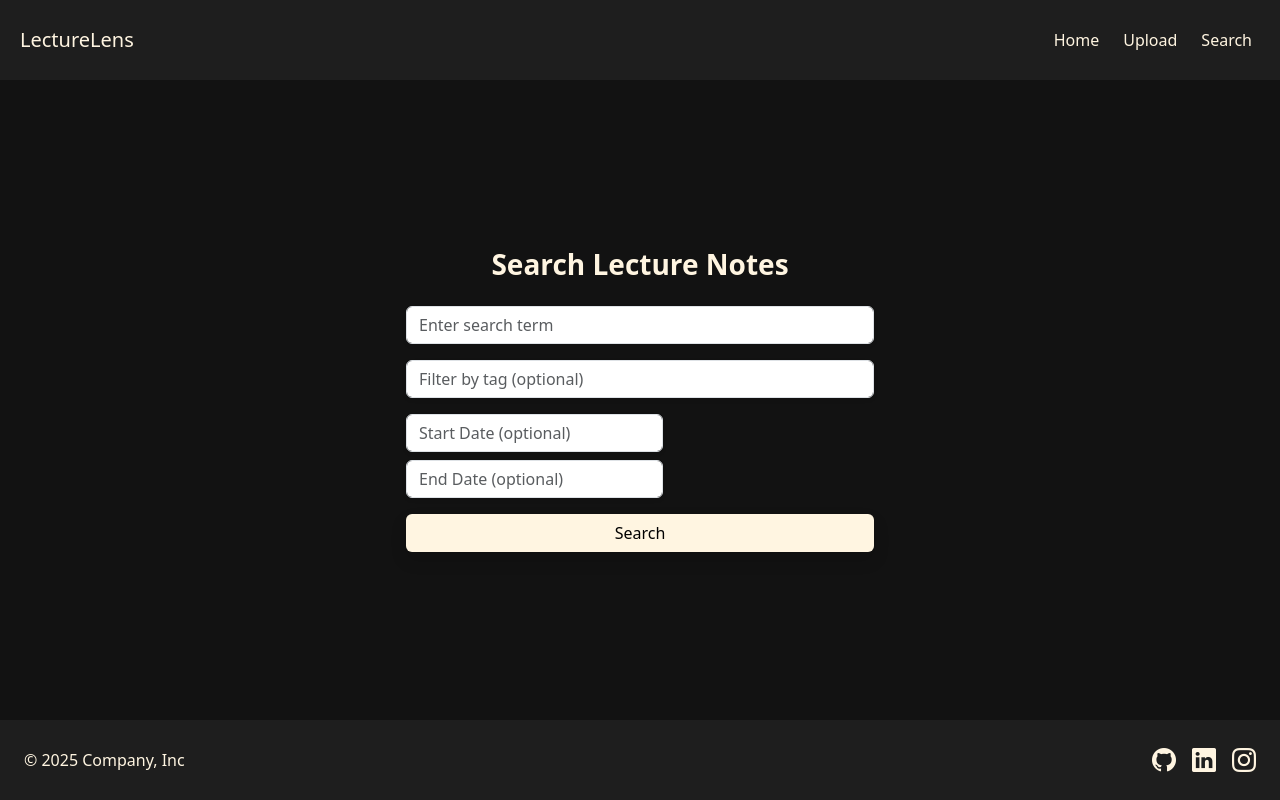
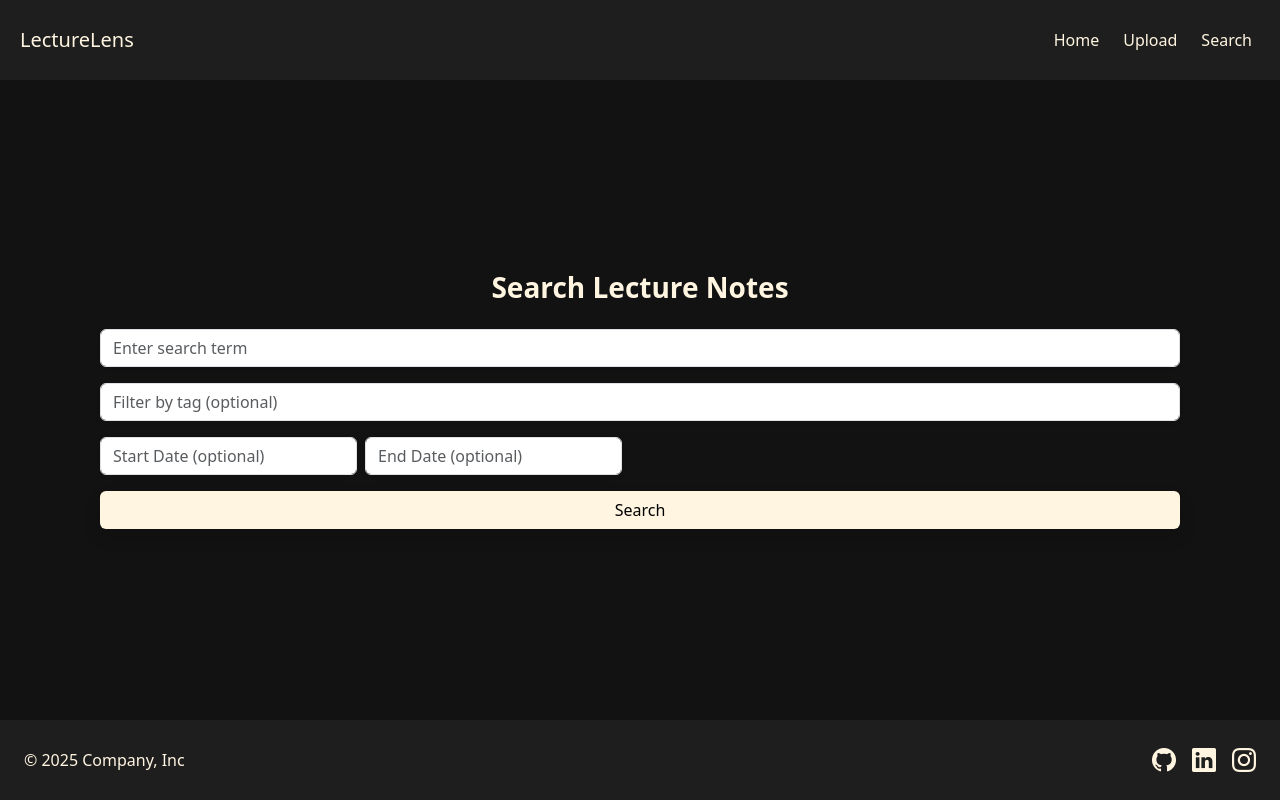
Before and after one commit to kumarutkarsh99/lecturelens_frontend, a React (Create React App) app: page /search in a window 1280 px wide. Built offline with nearby package versions, Linux system fonts and the light colour scheme.

Commit message:
Update index.css

```diff
--- a/src/index.css
+++ b/src/index.css
@@ -256,21 +256,11 @@ html, body {
     max-height: 300px; /* Adjust this value based on navbar content height */
 }
 
-.search-box {
-    max-width: 600px; /* Adjust width */
-    margin: auto; /* Center the form */
-}
-
-.search input,
-.search button {
-    width: 100%; /* Make inputs and button full width */
-}
-
 .date-range {
-    display: flex;
-    gap: 10px;
+    display: flex !important;
+    gap: 10px !important;
 }
 
 .date-range input {
-    flex: 1; /* Make date inputs evenly spread */
+    flex: 1 !important; /* Make date inputs evenly spread */
 }
```
